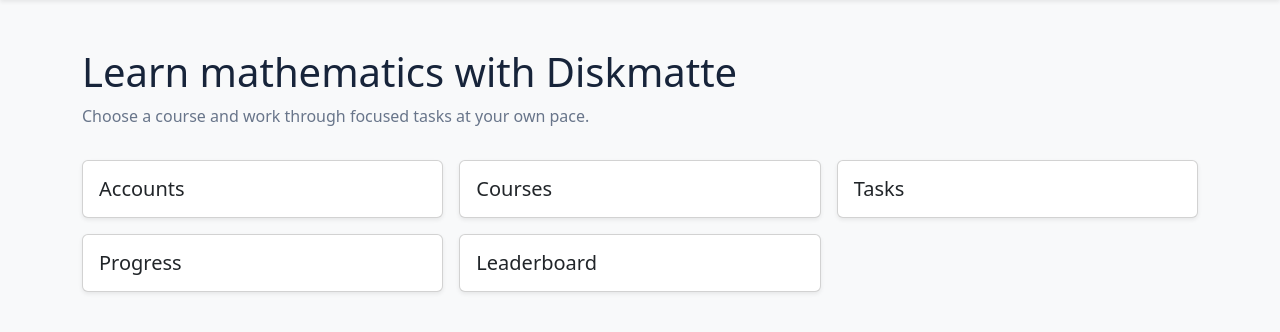
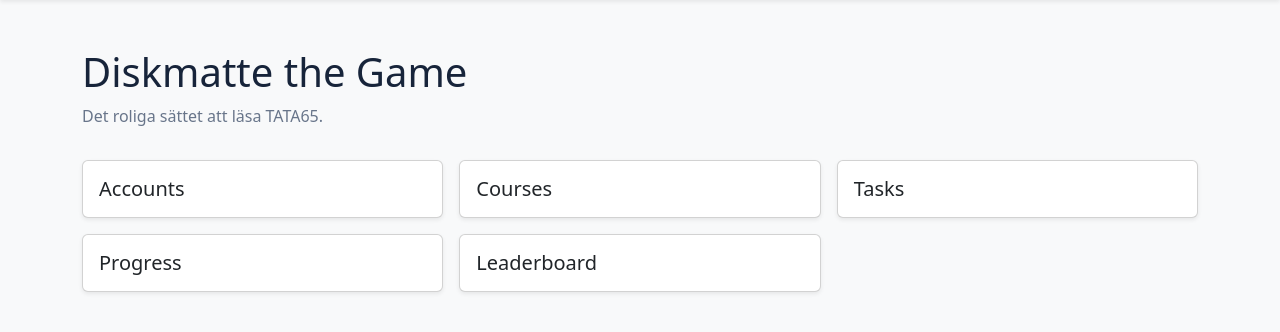
Before and after one commit to ToglivvilgoT/diskmatte-the-game, a Django app: page / in a window 1280 px wide. Shown: the part 56-388 px from the top of the page. Run offline with Django 5.2, Linux system fonts and the light colour scheme; data that the repository does not hold is empty.

Commit message:
feat: update text on home page

```diff
--- a/diskmatte-the-game/templates/home.html
+++ b/diskmatte-the-game/templates/home.html
@@ -4,8 +4,8 @@
 
 {% block content %}
 <div class="page-header">
-    <h1>Learn mathematics with Diskmatte</h1>
-    <p>Choose a course and work through focused tasks at your own pace.</p>
+    <h1>Diskmatte the Game</h1>
+    <p>Det roliga sättet att läsa TATA65.</p>
 </div>
 <div class="row g-3">
         {% for app in apps %}
```
